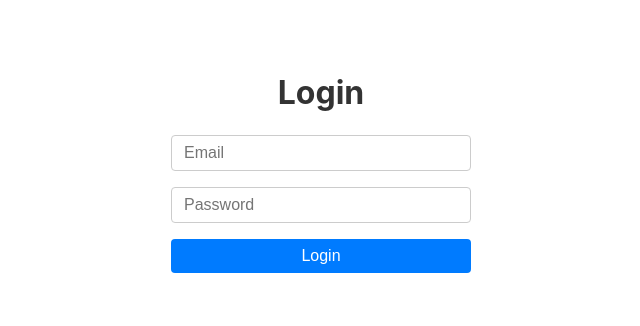
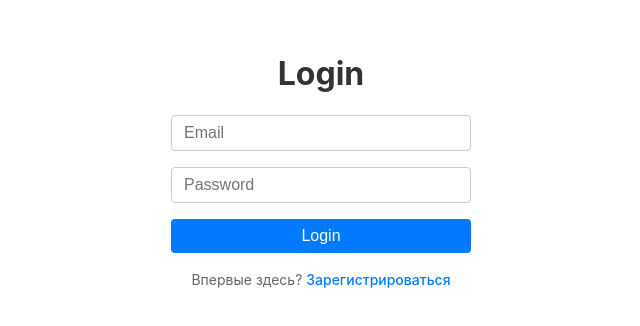
Before and after one commit to rki-mai/landing-editor, a React (Vite) app: page /login in a window 1280 px wide. Shown: the part 230-556 px from the top of the page, without its empty margins (319-959 px from the left). Built offline with nearby package versions, Linux system fonts and the light colour scheme.

Commit message:
add links on register and login page

```diff
--- /dev/null
+++ b/src/components/form/AuthLink.tsx
@@ -0,0 +1,18 @@
+import styles from "./form.module.css";
+
+interface AuthLinkProps {
+	text: string;
+	linkText: string;
+	href: string;
+}
+
+export function AuthLink({ text, linkText, href }: AuthLinkProps) {
+	return (
+		<div className={styles.authLink}>
+			{text}{" "}
+			<a href={href} className={styles.link}>
+				{linkText}
+			</a>
+		</div>
+	);
+}
--- a/src/components/form/form.module.css
+++ b/src/components/form/form.module.css
@@ -41,3 +41,19 @@
 	font-size: 14px;
 	margin-top: 4px;
 }
+
+.authLink {
+	text-align: center;
+	font-size: 14px;
+	color: #666;
+}
+
+.link {
+	color: #007bff;
+	text-decoration: none;
+	font-weight: 500;
+}
+
+.link:hover {
+	text-decoration: underline;
+}
--- a/src/components/form/index.ts
+++ b/src/components/form/index.ts
@@ -4,3 +4,4 @@ export { EmailInput } from "./EmailInput";
 export { PasswordInput } from "./PasswordInput";
 export { SubmitButton } from "./SubmitButton";
 export { ErrorMessage } from "./ErrorMessage";
+export { AuthLink } from "./AuthLink";
--- a/src/pages/LoginPage.tsx
+++ b/src/pages/LoginPage.tsx
@@ -8,6 +8,7 @@ import {
 	PasswordInput,
 	SubmitButton,
 	ErrorMessage,
+	AuthLink,
 } from "../components/form";
 
 export default function LoginPage() {
@@ -53,6 +54,11 @@ export default function LoginPage() {
 			<PasswordInput value={password} onChange={setPassword} />
 			<SubmitButton label="Login" />
 			{error && <ErrorMessage message={error} />}
+			<AuthLink
+				text="Впервые здесь?"
+				linkText="Зарегистрироваться"
+				href="/register"
+			/>
 		</FormContainer>
 	);
 }
--- a/src/pages/RegisterPage.tsx
+++ b/src/pages/RegisterPage.tsx
@@ -12,6 +12,7 @@ import {
 	PasswordInput,
 	SubmitButton,
 	ErrorMessage,
+	AuthLink,
 } from "../components/form";
 
 export default function RegisterPage() {
@@ -64,6 +65,7 @@ export default function RegisterPage() {
 			<PasswordInput value={password} onChange={setPassword} />
 			<SubmitButton label="Register" />
 			{error && <ErrorMessage message={error} />}
+			<AuthLink text="Уже есть аккаунт?" linkText="Войти" href="/login" />
 		</FormContainer>
 	);
 }
```
